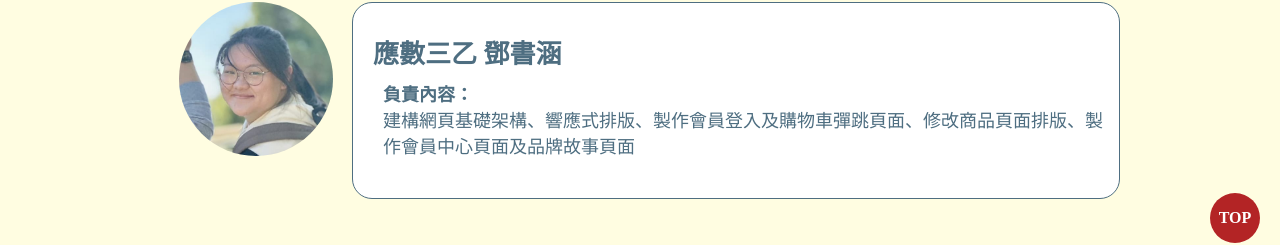
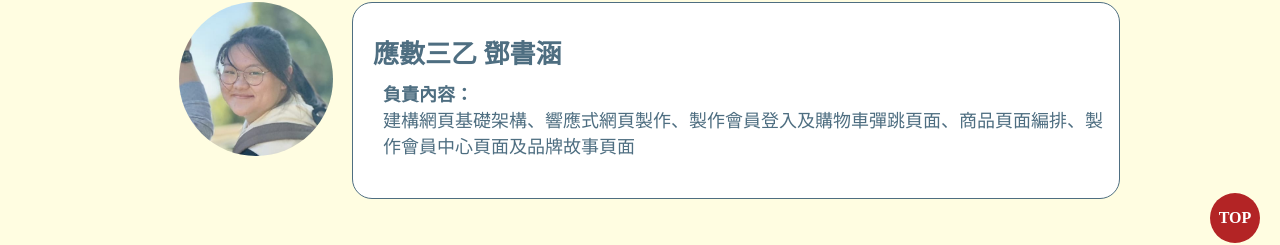
Before and after one commit to Shuhan12/FinalProject, a plain HTML site: page aboutUS.html in a window 1280 px wide. Shown: the part 537-782 px from the top of the page. Drawn offline with Linux system fonts and the light colour scheme.

Commit message:
“update”

```diff
--- a/aboutUS.html
+++ b/aboutUS.html
@@ -40,7 +40,7 @@
                 <h1>應數三乙  鄧書涵</h1>
                 <p>
                     <b>負責內容：</b><br>
-                    建構網頁基礎架構、響應式排版、製作會員登入及購物車彈跳頁面、修改商品頁面排版、製作會員中心頁面及品牌故事頁面
+                    建構網頁基礎架構、響應式網頁製作、製作會員登入及購物車彈跳頁面、商品頁面編排、製作會員中心頁面及品牌故事頁面
                 </p>
             </div>
         </div>
```
